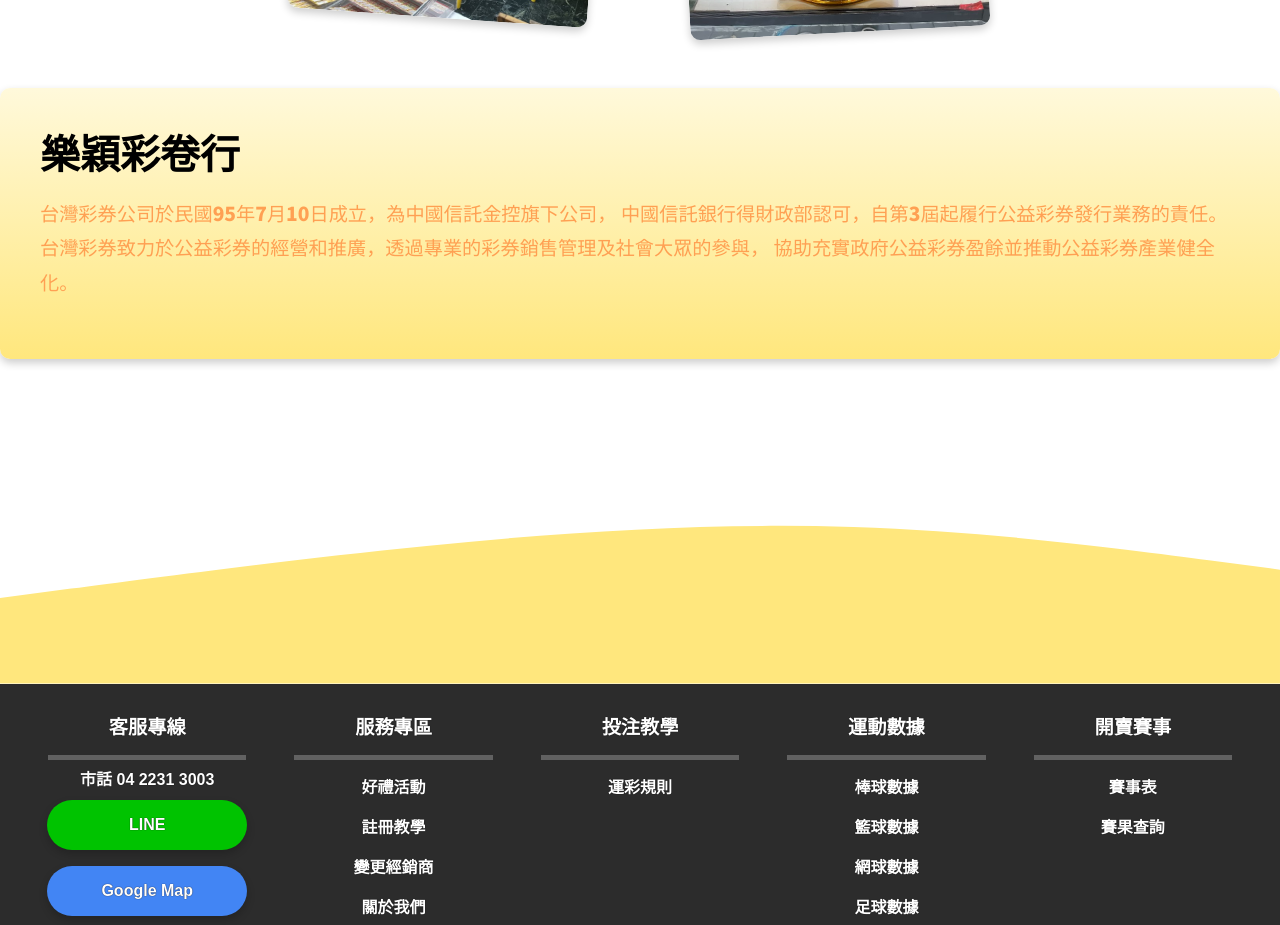
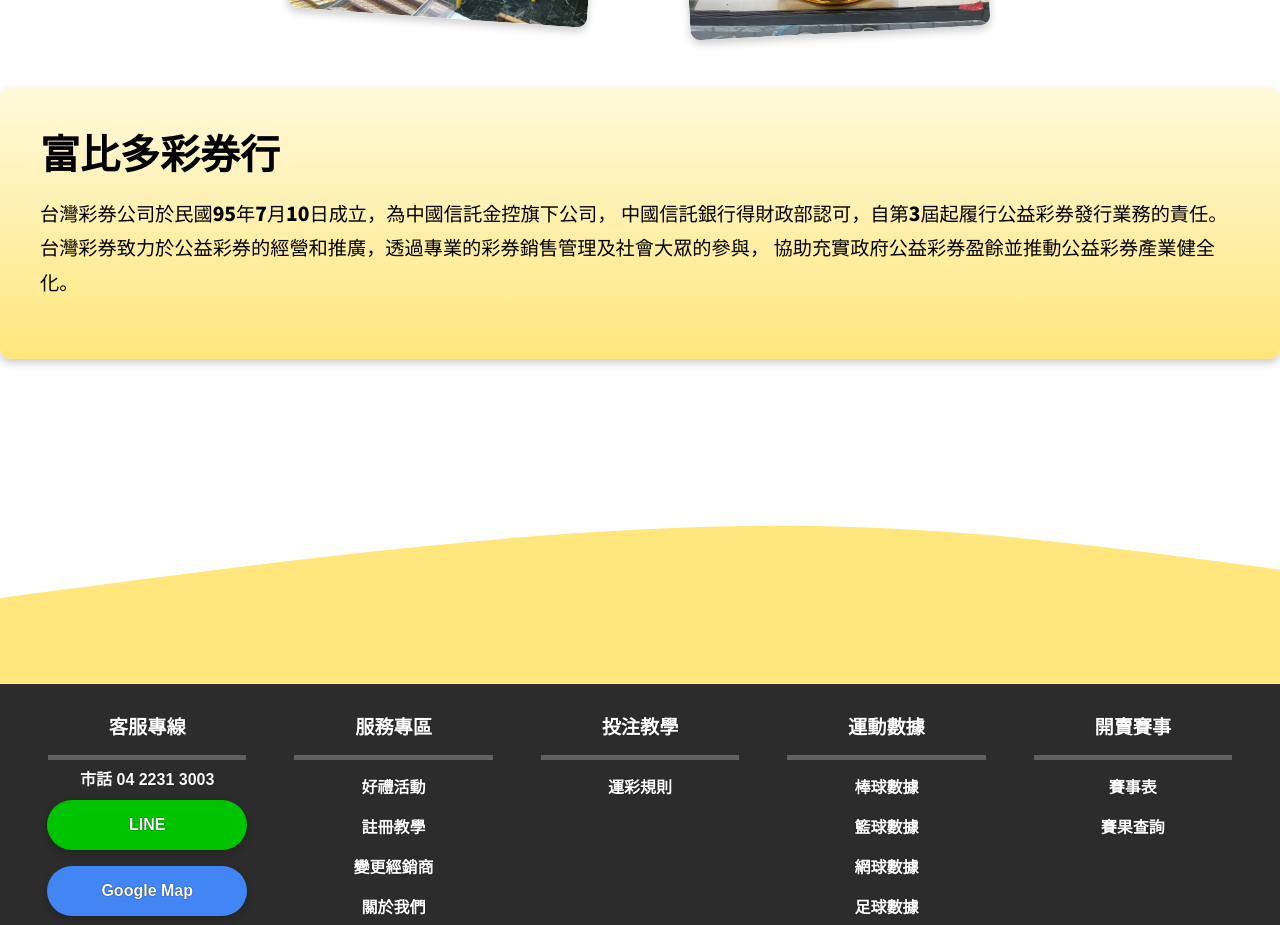
Before and after one commit to LiuBenny0206/taiwan-sports-lottery, a React (Create React App) app: page /about in a window 1280 px wide. Shown: the part 1300-2225 px from the top of the page. Built offline with nearby package versions, Linux system fonts and the light colour scheme; a web font is replaced by a local one.

Commit message:
Change Store Name

```diff
--- a/src/pages/About.css
+++ b/src/pages/About.css
@@ -2,7 +2,7 @@
   --font-family-primary: "Noto Sans TC", serif;
   --font-family-secondary: "Jersey 15", serif;
   --color-primary: #000000;
-  --color-secondary: #ffa053;
+  --color-secondary: #ffffff;
   --color-accent: #ffe77d;
   --color-light: #fff9db;
   --font-size-title: 3rem;
@@ -131,7 +131,7 @@
 .new-content {
   font-size: var(--font-size-content);
   line-height: var(--line-height-content);
-  color: var(--color-secondary);
+  color: var(--color-primary);
   margin-bottom: var(--spacing-small);
 }
 
--- a/src/pages/About.jsx
+++ b/src/pages/About.jsx
@@ -20,7 +20,7 @@
       <HeaderSection />
       <GallerySection images={galleryImages} />
       <MainContentSection
-        title="樂穎彩卷行"
+        title="富比多彩券行"
         content={`台灣彩券公司於民國95年7月10日成立，為中國信託金控旗下公司，
           中國信託銀行得財政部認可，自第3屆起履行公益彩券發行業務的責任。
           台灣彩券致力於公益彩券的經營和推廣，透過專業的彩券銷售管理及社會大眾的參與，
--- a/src/pages/Home.jsx
+++ b/src/pages/Home.jsx
@@ -93,8 +93,7 @@
     <div className="google-map">
       <iframe
         title="樂穎彩券行位置"
-        src="https://www.google.com/maps/embed?pb=!1m18!1m12!1m3!1d3640.104287571669!2d120.69335017534878!3d24.1680750783877!2m3!1f0!2f0!3f0!3m2!1i1024!2i768!4f13.1!3m3!1m2!1s0x346917e598a54943%3A0xf82f442ecc5519a2!2z5qiC56mO5b2p5Yi46KGM!5e0!3m2!1szh-TW!2stw!4v1736490855574!5m2!1szh-TW!2stw"
-        width="100%"
+        src="https://www.google.com/maps/embed?pb=!1m18!1m12!1m3!1d3640.167955096296!2d120.7004771!3d24.1658418!2m3!1f0!2f0!3f0!3m2!1i1024!2i768!4f13.1!3m3!1m2!1s0x346917e4cb56b453%3A0x5e9d44239426e393!2z5a-M5q-U5aSa5p2x5YWJ5bqX!5e0!3m2!1szh-TW!2stw!4v1738571339417!5m2!1szh-TW!2stw"        width="100%"
         height="400"
         style={{ border: 0 }}
         allowFullScreen=""
```
